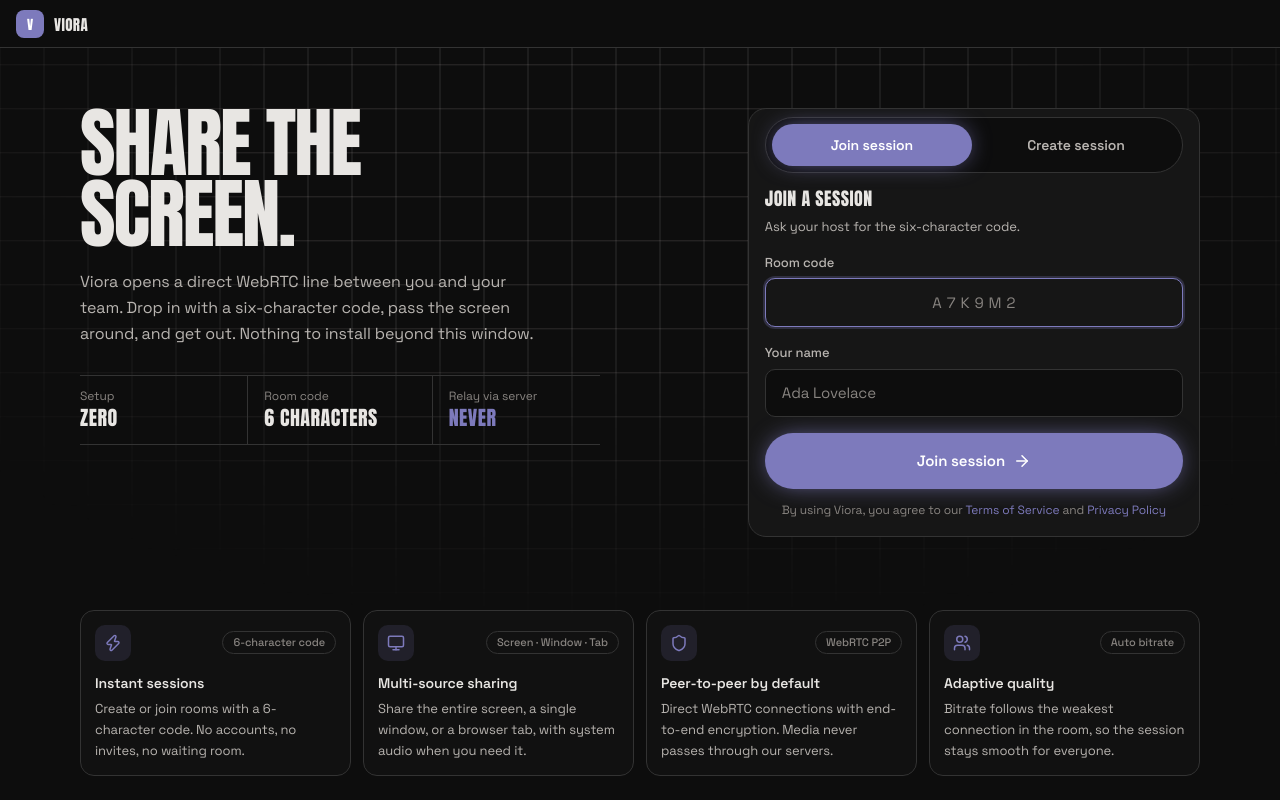
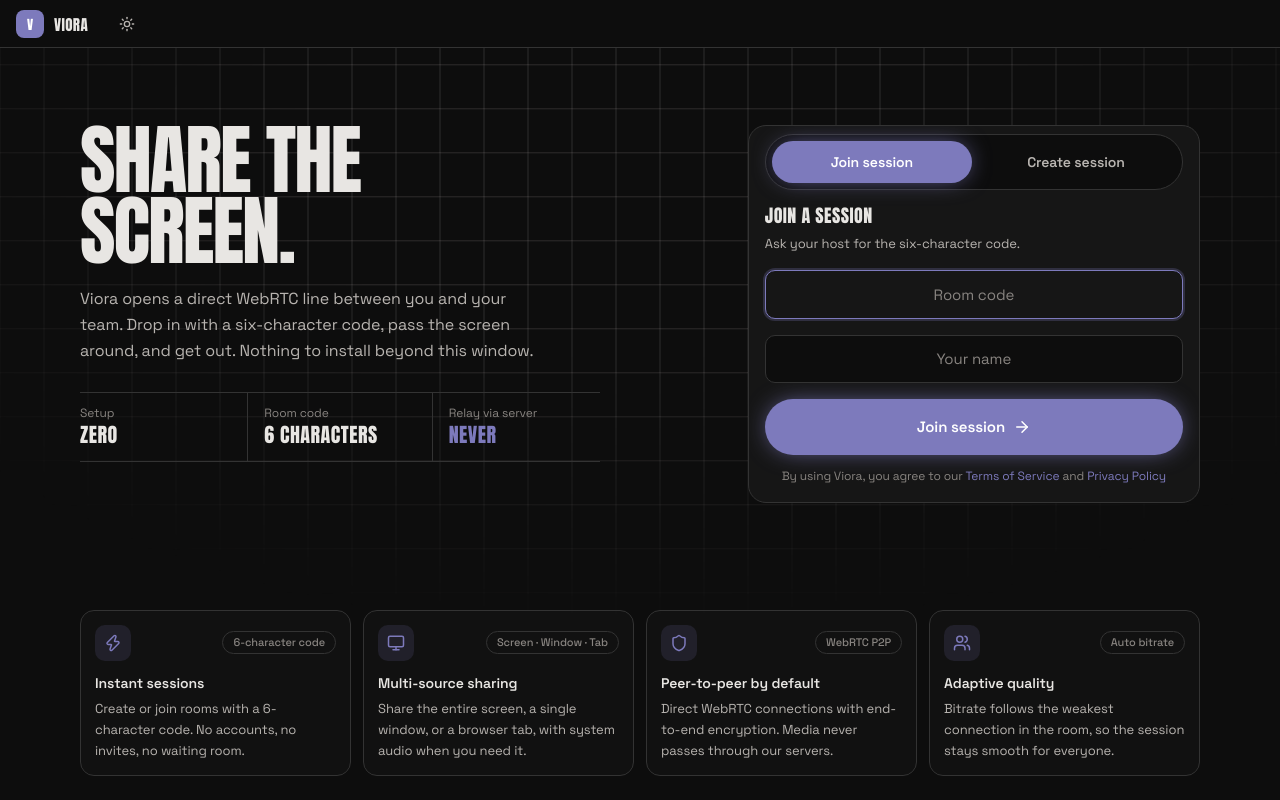
Before and after one commit to Keeferf/viora, a React (Vite) app: page / in a window 1280 px wide. Built offline with nearby package versions, Linux system fonts and the light colour scheme.

Commit message:
Implemented color switching and fixed small components changes

```diff
--- a/src/components/layout/AppLayout.tsx
+++ b/src/components/layout/AppLayout.tsx
@@ -16,7 +16,6 @@ export function AppLayout({ children, topBar, className = '', animated = true }:
           <div className="absolute inset-0 [mask-image:radial-gradient(ellipse_90%_80%_at_50%_20%,black_30%,transparent_75%)]">
             <ShapeGrid
               direction="down"
-              hoverFillColor="rgba(125, 122, 188, 0.5)"
               hoverTrailAmount={0}
               fadeColor="transparent"
               className="absolute inset-0"
--- a/src/components/layout/TopBar.tsx
+++ b/src/components/layout/TopBar.tsx
@@ -1,6 +1,7 @@
 import { useCallback, useEffect, useState, type ReactNode } from 'react';
-import { LogOut, Minus, Square, Copy, X } from 'lucide-react';
+import { LogOut, Minus, Square, Copy, X, Sun, Moon } from 'lucide-react';
 import { Button } from '@/components/ui';
+import { getTheme, setTheme, type Theme } from '@/lib/theme';
 import { getCurrentWindow } from '@tauri-apps/api/window';
 
 interface TopBarProps {
@@ -39,6 +40,7 @@ export function TopBar({ title, subtitle, left, right, onLeave }: TopBarProps) {
           >
             Viora
           </span>
+          <ThemeToggle />
           {(title || subtitle) && (
             <>
               <span aria-hidden className="w-px h-5 bg-line shrink-0" />
@@ -69,6 +71,27 @@ export function TopBar({ title, subtitle, left, right, onLeave }: TopBarProps) {
         {isTauri() && <WindowControls />}
       </div>
     </header>
+  );
+}
+
+function ThemeToggle() {
+  const [theme, setThemeState] = useState<Theme>(getTheme);
+  const next: Theme = theme === 'dark' ? 'light' : 'dark';
+  const Icon = theme === 'dark' ? Sun : Moon;
+
+  return (
+    <Button
+      variant="ghost"
+      size="sm"
+      aria-label={`Switch to ${next} theme`}
+      title={`Switch to ${next} theme`}
+      onClick={() => {
+        setTheme(next);
+        setThemeState(next);
+      }}
+    >
+      <Icon size={16} />
+    </Button>
   );
 }
 
--- a/src/components/screens/CreateForm.tsx
+++ b/src/components/screens/CreateForm.tsx
@@ -9,7 +9,7 @@ interface CreateFormProps {
 }
 
 export function CreateForm({ onCreate, isLoading, error }: CreateFormProps) {
-  const [name, setName] = useState(() => localStorage.getItem('viora-display-name') || '');
+  const [name, setName] = useState('');
   const [nameError, setNameError] = useState('');
 
   const handleSubmit = (e: FormEvent | MouseEvent) => {
@@ -27,7 +27,6 @@ export function CreateForm({ onCreate, isLoading, error }: CreateFormProps) {
       return;
     }
 
-    localStorage.setItem('viora-display-name', cleanName);
     onCreate(cleanName);
   };
 
@@ -39,8 +38,9 @@ export function CreateForm({ onCreate, isLoading, error }: CreateFormProps) {
       </p>
       <form onSubmit={handleSubmit} className="flex flex-col gap-4">
         <Input
-          label="Your name"
-          placeholder="Ada Lovelace"
+          placeholder="Your name"
+          aria-label="Your name"
+          className="text-center placeholder:text-center"
           value={name}
           onChange={(e) => setName(e.target.value)}
           error={nameError || undefined}
--- a/src/components/screens/JoinForm.tsx
+++ b/src/components/screens/JoinForm.tsx
@@ -10,7 +10,7 @@ interface JoinFormProps {
 
 export function JoinForm({ onJoin, isLoading, error }: JoinFormProps) {
   const [roomCode, setRoomCode] = useState('');
-  const [name, setName] = useState(() => localStorage.getItem('viora-display-name') || '');
+  const [name, setName] = useState('');
   const [nameError, setNameError] = useState('');
   const [codeError, setCodeError] = useState('');
 
@@ -39,7 +39,6 @@ export function JoinForm({ onJoin, isLoading, error }: JoinFormProps) {
       return;
     }
 
-    localStorage.setItem('viora-display-name', cleanName);
     onJoin(cleanCode, cleanName);
   };
 
@@ -56,8 +55,8 @@ export function JoinForm({ onJoin, isLoading, error }: JoinFormProps) {
       </p>
       <form onSubmit={handleSubmit} className="flex flex-col gap-4">
         <Input
-          label="Room code"
-          placeholder="A7K9M2"
+          placeholder="Room code"
+          aria-label="Room code"
           value={roomCode}
           onChange={handleCodeChange}
           error={codeError || error || undefined}
@@ -66,11 +65,12 @@ export function JoinForm({ onJoin, isLoading, error }: JoinFormProps) {
           spellCheck={false}
           autoFocus
           disabled={isLoading}
-          className="room-code-type text-center text-lg font-bold uppercase"
+          className="text-center text-lg font-bold"
         />
         <Input
-          label="Your name"
-          placeholder="Ada Lovelace"
+          placeholder="Your name"
+          aria-label="Your name"
+          className="text-center placeholder:text-center"
           value={name}
           onChange={(e) => setName(e.target.value)}
           error={nameError || undefined}
--- a/src/components/screens/LandingScreen.tsx
+++ b/src/components/screens/LandingScreen.tsx
@@ -91,16 +91,25 @@ export function LandingScreen() {
                 Create session
               </Button>
             </div>
-            <div className="p-4 pt-3 min-h-[300px]">
-              {activeTab === 'join' ? (
+            <div className="p-4 pt-3">
+              {/* Both panels share one grid cell so the card is always the height of
+                  the taller (join) form and never shifts when switching tabs. */}
+              <div className="grid">
+                <div
+                  className={`col-start-1 row-start-1 ${activeTab === 'join' ? '' : 'invisible'}`}
+                >
                   <JoinForm onJoin={handleJoin} isLoading={isLoading} error={error ?? undefined} />
-              ) : (
+                </div>
+                <div
+                  className={`col-start-1 row-start-1 ${activeTab === 'create' ? '' : 'invisible'}`}
+                >
                   <CreateForm
                     onCreate={handleCreate}
                     isLoading={isLoading}
                     error={error ?? undefined}
                   />
-              )}
+                </div>
+              </div>
               <p className="text-center text-xs text-muted mt-3 leading-relaxed">
                 By using Viora, you agree to our <Link to="/terms">Terms of Service</Link> and{' '}
                 <Link to="/privacy">Privacy Policy</Link>
--- a/src/components/ui/Input.tsx
+++ b/src/components/ui/Input.tsx
@@ -30,7 +30,7 @@ export const Input = forwardRef<HTMLInputElement, InputProps>(
             id={inputId}
             className={[
               'w-full px-4 py-3 text-[15px] font-medium bg-base border rounded-[10px] text-primary',
-              'placeholder:text-muted placeholder:font-normal transition-all outline-hidden',
+              'placeholder:text-muted placeholder:font-normal transition-[border-color,background-color,box-shadow] outline-hidden',
               'hover:border-muted focus:border-focus focus:ring-2 focus:ring-accent/25 focus:bg-surface',
               'disabled:opacity-50 disabled:cursor-not-allowed',
               error ? 'border-danger focus:ring-danger/20' : 'border-line',
--- a/src/components/ui/ShapeGrid.tsx
+++ b/src/components/ui/ShapeGrid.tsx
@@ -16,9 +16,9 @@ interface ShapeGridProps {
 export function ShapeGrid({
   direction = 'right',
   speed = 0.6,
-  borderColor = 'rgba(232, 230, 227, 0.08)',
+  borderColor,
   squareSize = 44,
-  hoverFillColor = 'rgba(125, 122, 188, 0.25)',
+  hoverFillColor,
   hoverTrailAmount = 8,
   fadeColor = '#0d0d0d',
   className = '',
@@ -37,18 +37,41 @@ export function ShapeGrid({
     const ctx = canvas.getContext('2d');
     if (!ctx) return;
 
-    if (window.matchMedia('(prefers-reduced-motion: reduce)').matches) {
+    // Colors come from theme CSS vars so the grid follows light/dark; refresh on theme switch.
+    const resolveColors = () => {
+      const styles = getComputedStyle(document.documentElement);
+      return {
+        border:
+          borderColor ?? (styles.getPropertyValue('--grid-line').trim() || 'rgba(232, 230, 227, 0.08)'),
+        hover:
+          hoverFillColor ?? (styles.getPropertyValue('--grid-hover').trim() || 'rgba(125, 122, 188, 0.5)'),
+      };
+    };
+    const colors = { current: resolveColors() };
+    const prefersReducedMotion = window.matchMedia('(prefers-reduced-motion: reduce)').matches;
+
+    const drawStatic = () => {
       const dpr = Math.min(window.devicePixelRatio || 1, 2);
       canvas.width = canvas.offsetWidth * dpr;
       canvas.height = canvas.offsetHeight * dpr;
-      ctx.scale(dpr, dpr);
-      ctx.strokeStyle = borderColor;
+      ctx.setTransform(dpr, 0, 0, dpr, 0, 0);
+      ctx.strokeStyle = colors.current.border;
       const w = canvas.offsetWidth;
       const h = canvas.offsetHeight;
       for (let x = 0; x < w; x += squareSize) {
         for (let y = 0; y < h; y += squareSize) ctx.strokeRect(x, y, squareSize, squareSize);
       }
-      return;
+    };
+
+    const themeObserver = new MutationObserver(() => {
+      colors.current = resolveColors();
+      if (prefersReducedMotion) drawStatic();
+    });
+    themeObserver.observe(document.documentElement, { attributes: true, attributeFilter: ['data-theme'] });
+
+    if (prefersReducedMotion) {
+      drawStatic();
+      return () => themeObserver.disconnect();
     }
 
     const resizeCanvas = () => {
@@ -79,11 +102,11 @@ export function ShapeGrid({
           const alpha = cellOpacities.current.get(key);
           if (alpha) {
             ctx.globalAlpha = alpha;
-            ctx.fillStyle = hoverFillColor;
+            ctx.fillStyle = colors.current.hover;
             ctx.fillRect(sx, sy, squareSize, squareSize);
             ctx.globalAlpha = 1;
           }
-          ctx.strokeStyle = borderColor;
+          ctx.strokeStyle = colors.current.border;
           ctx.strokeRect(sx, sy, squareSize, squareSize);
         }
       }
@@ -205,6 +228,7 @@ export function ShapeGrid({
     return () => {
       window.removeEventListener('resize', resizeCanvas);
       tryStop();
+      themeObserver.disconnect();
       io.disconnect();
       document.removeEventListener('visibilitychange', onVisibility);
       document.documentElement.removeEventListener('mouseleave', handleMouseLeave);
--- a/src/index.css
+++ b/src/index.css
@@ -59,6 +59,39 @@
   --success-muted: rgba(6, 148, 148, 0.2);
   --border: #333333;
   --border-focus: #7d7abc;
+  --grid-line: rgba(232, 230, 227, 0.08);
+  --grid-hover: rgba(125, 122, 188, 0.5);
+}
+
+/* Light theme — same brand hues, inverted surfaces/foregrounds.
+   Brand colors are darkened so text/links stay legible on light surfaces. */
+:root[data-theme='light'] {
+  color-scheme: light;
+  --bg-primary: #f4f2ef;
+  --bg-secondary: #fbfaf9;
+  --bg-tertiary: #e7e3de;
+  --bg-hover: #dcd7d0;
+  --fg-primary: #191817;
+  --fg-secondary: #45403c;
+  --fg-muted: #6b6662;
+  --accent: #625fa8;
+  --accent-hover: #514e93;
+  --accent-muted: rgba(98, 95, 168, 0.16);
+  --ember: #a94802;
+  --ember-hover: #8f3d01;
+  --danger: #a63a0c;
+  --danger-hover: #8d3109;
+  --danger-muted: rgba(166, 58, 12, 0.12);
+  --warning: #e0b400;
+  --warning-hover: #c7a000;
+  --warning-muted: rgba(224, 180, 0, 0.16);
+  --success: #057d7d;
+  --success-hover: #046868;
+  --success-muted: rgba(5, 125, 125, 0.14);
+  --border: #d9d4ce;
+  --border-focus: #625fa8;
+  --grid-line: rgba(25, 24, 23, 0.1);
+  --grid-hover: rgba(98, 95, 168, 0.35);
 }
 
 @layer base {
@@ -169,11 +202,6 @@
     color: transparent;
     -webkit-text-stroke: 1.5px var(--fg-secondary);
   }
-  .room-code-type {
-    font-variant-numeric: tabular-nums;
-    letter-spacing: 0.32em;
-    text-indent: 0.32em;
-  }
 }
 
 @media (prefers-reduced-motion: reduce) {
--- /dev/null
+++ b/src/lib/theme.ts
@@ -0,0 +1,12 @@
+export type Theme = 'dark' | 'light';
+
+const STORAGE_KEY = 'viora-theme';
+
+export function getTheme(): Theme {
+  return localStorage.getItem(STORAGE_KEY) === 'light' ? 'light' : 'dark';
+}
+
+export function setTheme(theme: Theme) {
+  localStorage.setItem(STORAGE_KEY, theme);
+  document.documentElement.dataset.theme = theme;
+}
--- a/src/main.tsx
+++ b/src/main.tsx
@@ -1,6 +1,10 @@
 import React from "react";
 import ReactDOM from "react-dom/client";
 import App from "./App";
+import { getTheme } from "./lib/theme";
+
+// Apply the persisted theme before first paint (dark is the default).
+document.documentElement.dataset.theme = getTheme();
 
 ReactDOM.createRoot(document.getElementById("root") as HTMLElement).render(
   <React.StrictMode>
```
Lines whose indentation alone changed are shown as unchanged.
